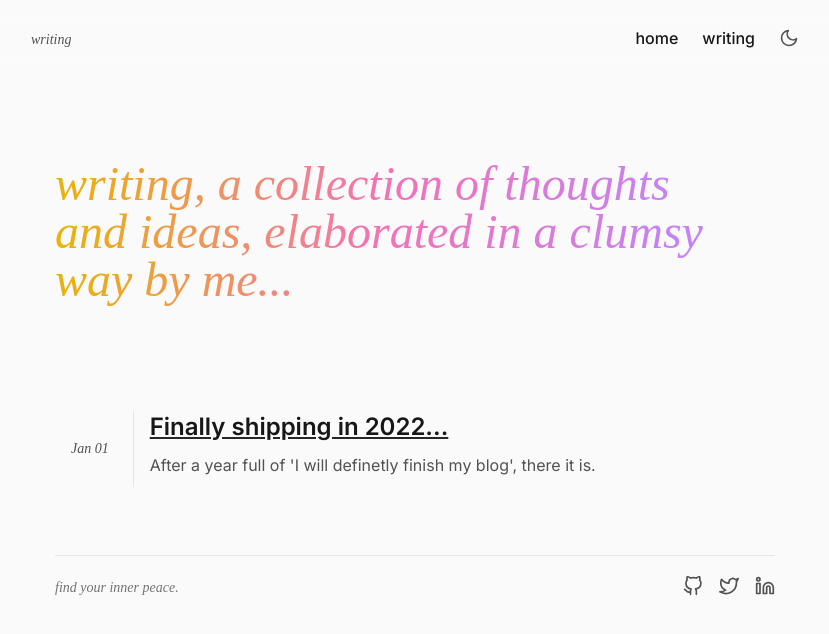
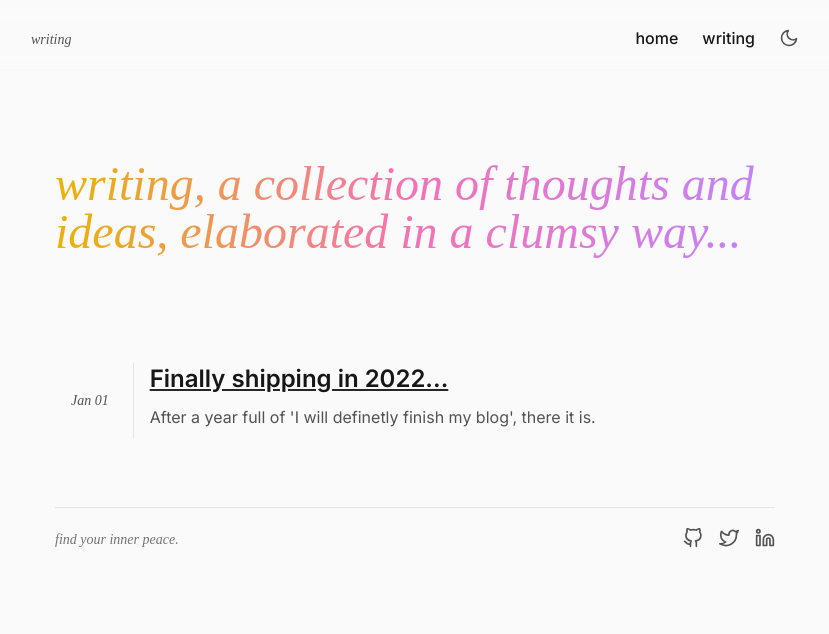
Before and after one commit to mariusflorescu/mariusflorescu.io, a Next.js app: page /writing in a window 1280 px wide. Shown: the top 634 px of the page, without its empty margins (225-1054 px from the left). Built offline with nearby package versions, Linux system fonts and the light colour scheme; a web font is replaced by a local one.

Commit message:
fixed prose width

```diff
--- a/pages/writing.tsx
+++ b/pages/writing.tsx
@@ -17,8 +17,8 @@ const Writings: NextPage<TProps> = ({ writings }) => {
         description="writing, a collection of thoughts and ideas, elaborated in a clumsy way..."
       />
       <h1>
-        writing, a collection of thoughts and ideas, elaborated in a clumsy way
-        by me...
+        writing, a collection of thoughts and ideas, elaborated in a clumsy
+        way...
       </h1>
       <div className="flex flex-col space-y-12">
         {writings.map((post: PostMatter) => (
--- a/styles/globals.css
+++ b/styles/globals.css
@@ -9,6 +9,10 @@
 }
 
 @layer utilities {
+  .prose {
+    @apply max-w-full;
+  }
+
   .prose h1 {
     @apply py-12 text-5xl font-medium font-playfair italic text-transparent bg-clip-text bg-gradient-to-r from-yellow-500 via-pink-400 to-purple-400;
   }
```
